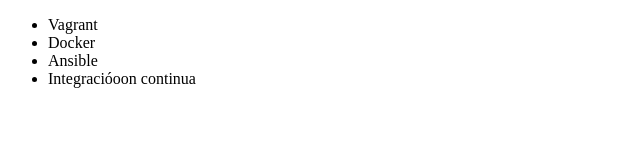
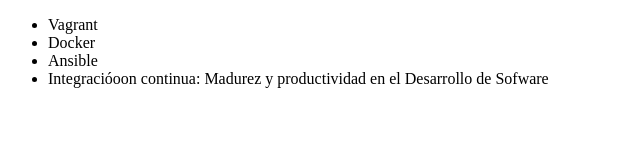
Before and after one commit to gustavogarciai/alura-git, a plain HTML site: page index.html in a window 1280 px wide. Shown: the whole page, without its empty margins (0-640 px from the left). Drawn offline with Linux system fonts and the light colour scheme.

Commit message:
Renombardo curso de integracion continua

```diff
--- a/index.html
+++ b/index.html
@@ -9,7 +9,7 @@
          <li> Vagrant </li>
          <li> Docker </li>
          <li> Ansible </li>
-         <li> Integracióoon continua </li>
+         <li> Integracióoon continua: Madurez y productividad en el Desarrollo de Sofware </li>
      </ul>
 </body>
 </html>
```
